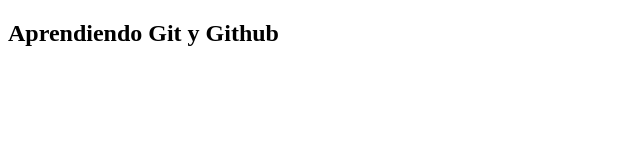
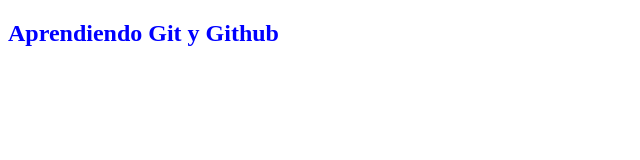
Before and after one commit to BrunoMinghetti/coder-demo, a plain HTML site: page index.html in a window 1280 px wide. Shown: the whole page, without its empty margins (0-640 px from the left). Drawn offline with Linux system fonts and the light colour scheme.

Commit message:
agregada hoja de estilos

```diff
--- /dev/null
+++ b/estilos.css
@@ -0,0 +1,3 @@
+h1{
+    color: blue;
+}
--- a/index.html
+++ b/index.html
@@ -4,6 +4,7 @@
     <meta charset="UTF-8">
     <meta name="viewport" content="width=device-width, initial-scale=1.0">
     <title>Clase 10</title>
+    <link rel="stylesheet" href="estilos.css">
 </head>
 
 <body>
```
